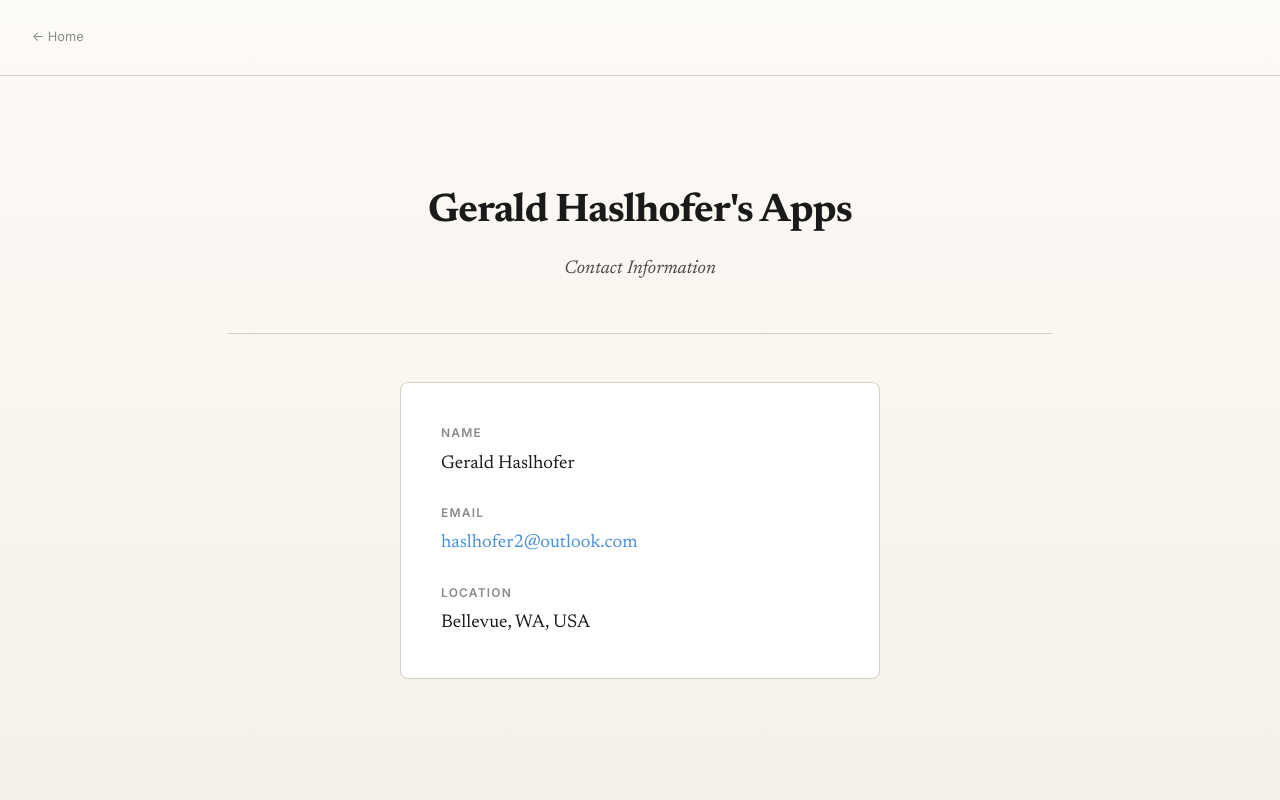
After one commit to haslhofer/blog2026, a Flask app: page /apps-contact in a window 1280 px wide. The commit adds this page. Run offline with Flask 3, Linux system fonts and the light colour scheme.

Commit message:
Add apps contact page with Gerald Haslhofer's contact info
Co-Authored-By: Claude Opus 4.6 (1M context) <noreply@anthropic.com>

```diff
--- a/app.py
+++ b/app.py
@@ -160,6 +160,11 @@ def italy_itinerary():
     return render_template('italy-itinerary.html')
 
 
+@app.route('/apps-contact')
+def apps_contact():
+    return render_template('apps-contact.html')
+
+
 @app.route('/challenges-slide')
 def challenges_slide():
     return render_template('challenges-slide.html')
--- /dev/null
+++ b/templates/apps-contact.html
@@ -0,0 +1,83 @@
+<!DOCTYPE html>
+<html lang="en">
+<head>
+    <meta charset="UTF-8">
+    <meta name="viewport" content="width=device-width, initial-scale=1.0">
+    <title>Gerald Haslhofer's Apps</title>
+    <link rel="icon" type="image/svg+xml" href="{{ url_for('static', filename='favicon.svg') }}">
+    <link rel="stylesheet" href="{{ url_for('static', filename='css/style.css') }}">
+    <link rel="preconnect" href="https://fonts.googleapis.com">
+    <link rel="preconnect" href="https://fonts.gstatic.com" crossorigin>
+    <link href="https://fonts.googleapis.com/css2?family=Inter:wght@300;400;500;600;700&family=JetBrains+Mono:wght@400;500;600&family=Newsreader:ital,opsz,wght@0,6..72,400;0,6..72,500;0,6..72,600;0,6..72,700;1,6..72,400;1,6..72,500&display=swap" rel="stylesheet">
+    <style>
+        .contact-card {
+            background: white;
+            border: 1px solid var(--rule);
+            border-radius: var(--radius-md);
+            padding: 2.5rem;
+            max-width: 480px;
+            margin: 2rem auto;
+        }
+
+        .contact-item {
+            margin-bottom: 1.5rem;
+        }
+
+        .contact-item:last-child {
+            margin-bottom: 0;
+        }
+
+        .contact-label {
+            font-family: var(--font-sans);
+            font-size: 0.75rem;
+            font-weight: 600;
+            text-transform: uppercase;
+            letter-spacing: 0.1em;
+            color: var(--ink-light);
+            margin-bottom: 0.25rem;
+        }
+
+        .contact-value {
+            font-family: var(--font-serif);
+            font-size: 1.15rem;
+            color: var(--ink);
+        }
+
+        .contact-value a {
+            color: var(--orbital-accent);
+            text-decoration: none;
+        }
+
+        .contact-value a:hover {
+            text-decoration: underline;
+        }
+    </style>
+</head>
+<body>
+    <nav class="nav">
+        <a href="/" class="nav-back">&larr; Home</a>
+    </nav>
+
+    <main class="container">
+        <header class="hero">
+            <h1 class="hero-title">Gerald Haslhofer's Apps</h1>
+            <p class="hero-tagline">Contact Information</p>
+        </header>
+
+        <div class="contact-card">
+            <div class="contact-item">
+                <div class="contact-label">Name</div>
+                <div class="contact-value">Gerald Haslhofer</div>
+            </div>
+            <div class="contact-item">
+                <div class="contact-label">Email</div>
+                <div class="contact-value"><a href="mailto:haslhofer2@outlook.com">haslhofer2@outlook.com</a></div>
+            </div>
+            <div class="contact-item">
+                <div class="contact-label">Location</div>
+                <div class="contact-value">Bellevue, WA, USA</div>
+            </div>
+        </div>
+    </main>
+</body>
+</html>
--- a/templates/index.html
+++ b/templates/index.html
@@ -183,6 +183,12 @@
                     <span class="page-card-arrow">Explore →</span>
                 </a>
 
+                <a href="/apps-contact" class="page-card">
+                    <h3 class="page-card-title">Gerald Haslhofer's Apps</h3>
+                    <p class="page-card-desc">Contact information and details for Gerald Haslhofer's applications.</p>
+                    <span class="page-card-arrow">View →</span>
+                </a>
+
                 <a href="/city-comparison-styled" class="page-card">
                     <h3 class="page-card-title">Where Should We Live?</h3>
                     <p class="page-card-desc">European family relocation: 17 towns compared across climate, skiing, schools, and lifestyle.</p>
```
